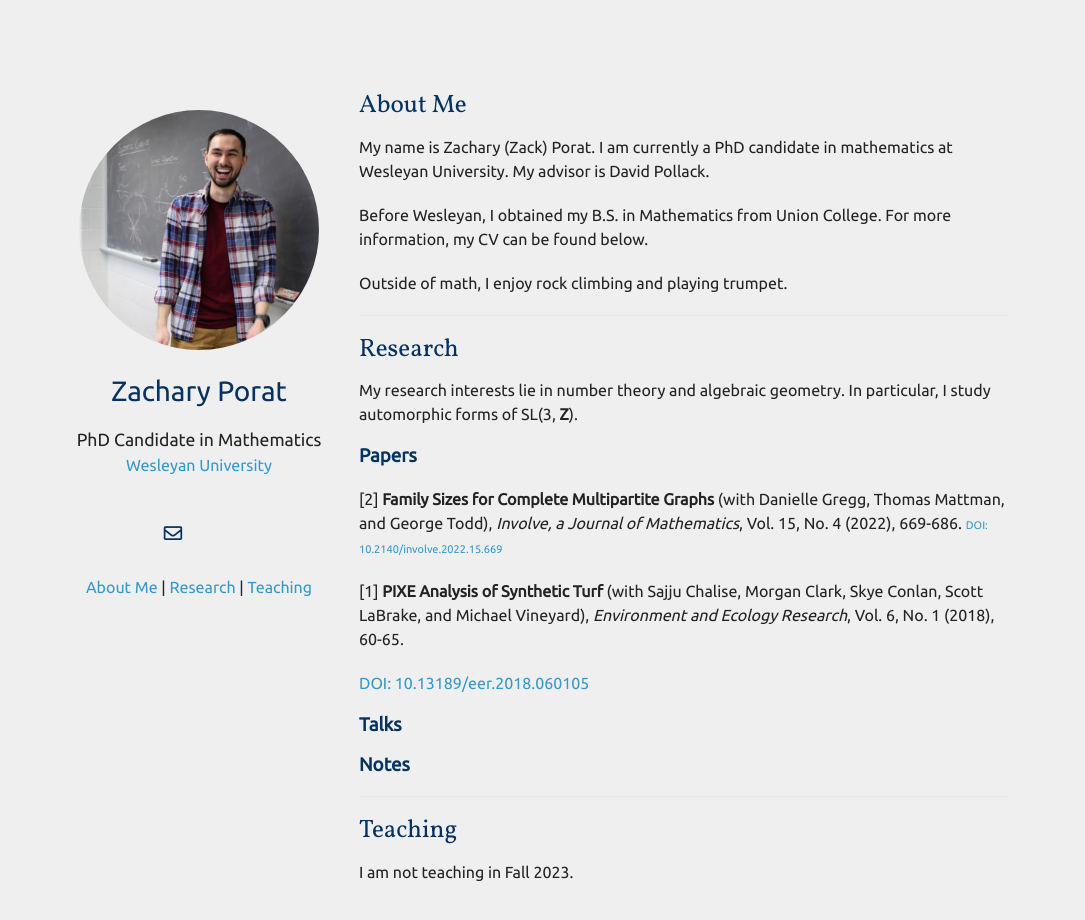
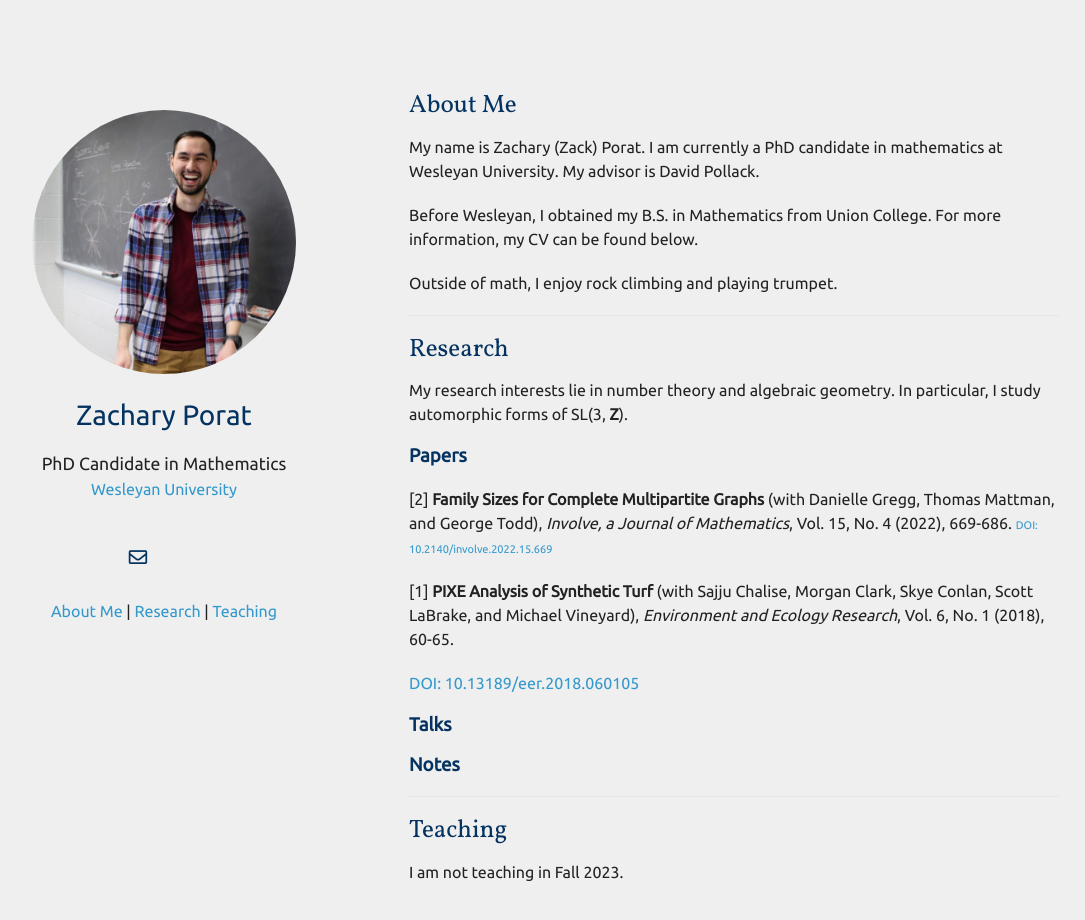
Before and after one commit to zporat/zporat.github.io, a Jekyll site: the page built from index.md, in a window 1280 px wide and 978 px high. Shown: the top 920 px of the window, without its empty margins (111-1196 px from the left). Built offline with Jekyll 4.4.1, drawn with Linux system fonts in a browser that asks for light colours; nearby versions of some CDN libraries; a style sheet for code colours, icons or effects is not loaded; our own code applies the rules of GitHub Pages for plain Markdown files.

Commit message:
Update minimal-light-no-dark-mode.scss

```diff
--- a/_sass/minimal-light-no-dark-mode.scss
+++ b/_sass/minimal-light-no-dark-mode.scss
@@ -233,7 +233,7 @@ a:hover small {
 }
 
 .wrapper {
-  width:960px;
+  width:1060px;
   margin:0 auto;
 }
 
@@ -283,7 +283,7 @@ img {
 }
 
 header {
-  width:300px;
+  width:330px;
   float:left;
   position:fixed;
   -webkit-font-smoothing:subpixel-antialiased;
```
